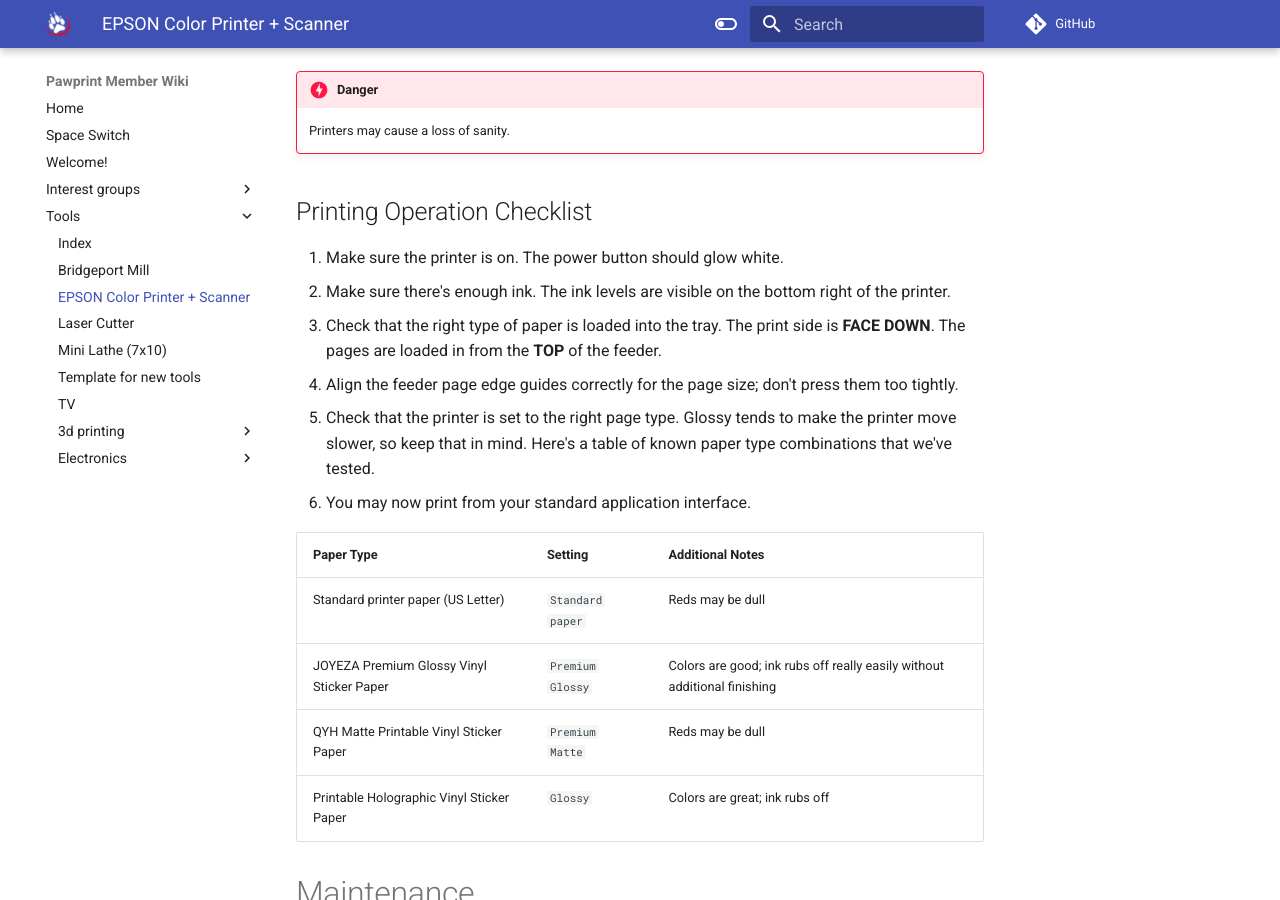
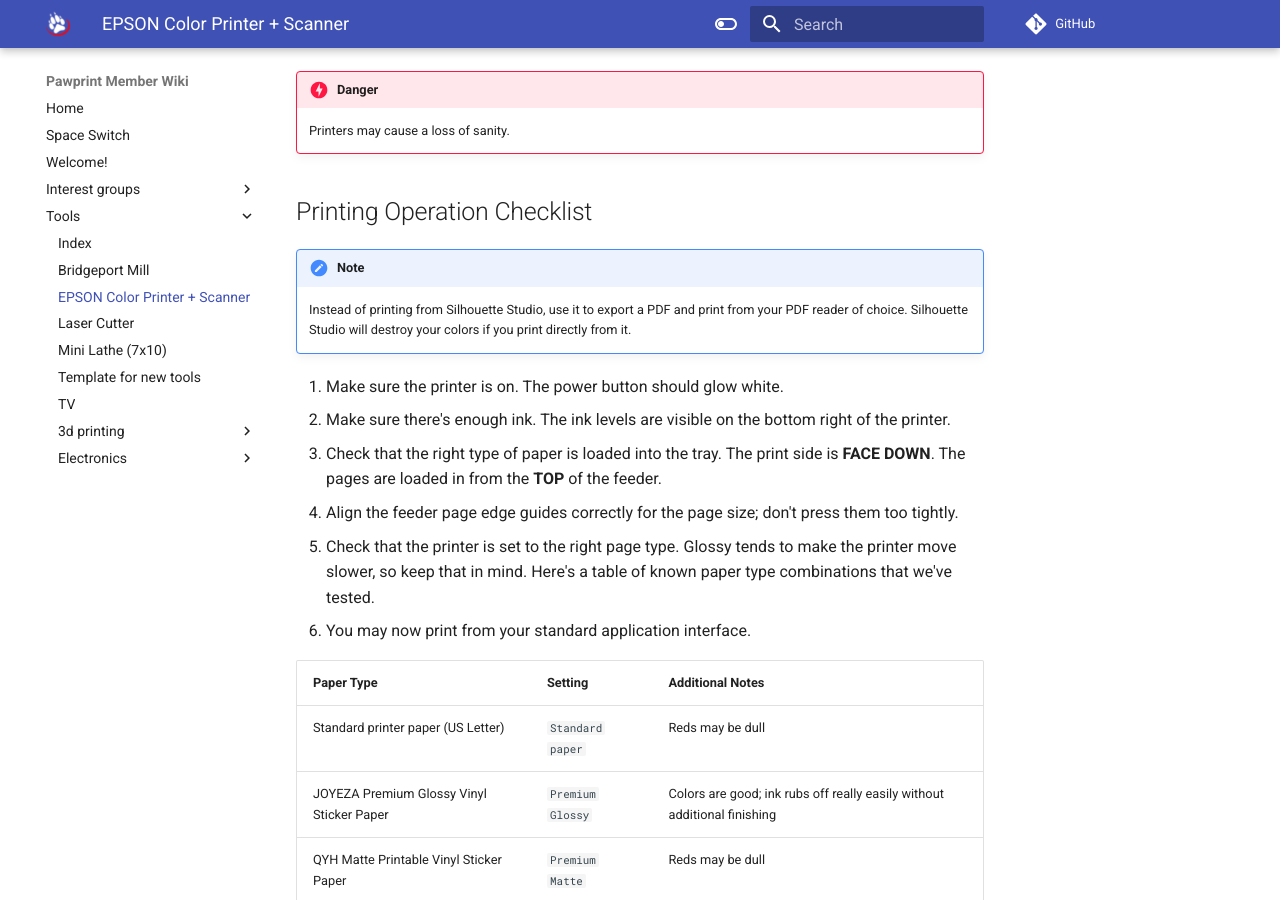
Before and after one commit to PawprintPrototyping/pawprintprototyping.github.io, an MkDocs documentation site: the page built from docs/tools/epson_et_3850.md, in a window 1280 px wide and 900 px high, scrolled down 1525 px. Built offline with MkDocs 1.6.1 and Material for MkDocs 9.7.7, drawn with Linux system fonts in a browser that asks for light colours; comment, search, counter and statistics services are not loaded.

Commit message:
Added note from puppy!!! about color fidelity.

```diff
--- a/docs/tools/epson_et_3850.md
+++ b/docs/tools/epson_et_3850.md
@@ -60,6 +60,12 @@ The ink can take a bit to dry, and sometimes may never dry without additional co
 
 ## Printing Operation Checklist
 
+!!! Note
+
+    Instead of printing from Silhouette Studio, use it to export a PDF and print from
+    your PDF reader of choice.  Silhouette Studio will destroy your colors if you print directly
+    from it.
+
 1. Make sure the printer is on. The power button should glow white.
 1. Make sure there's enough ink. The ink levels are visible on the bottom right of the printer.
 1. Check that the right type of paper is loaded into the tray. The print side is **FACE DOWN**.
```
